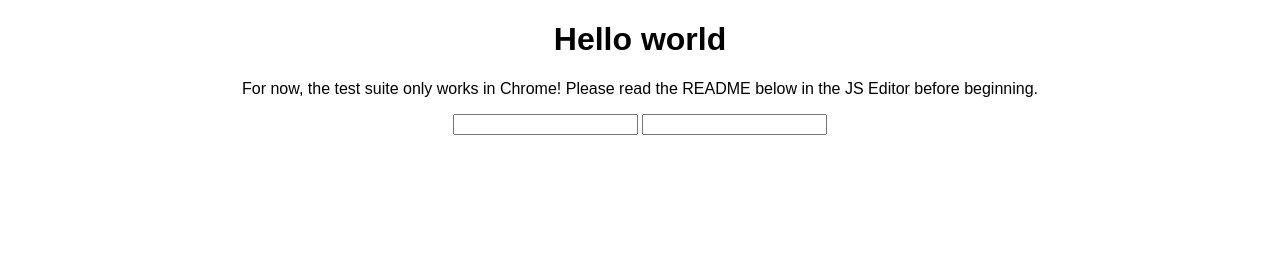
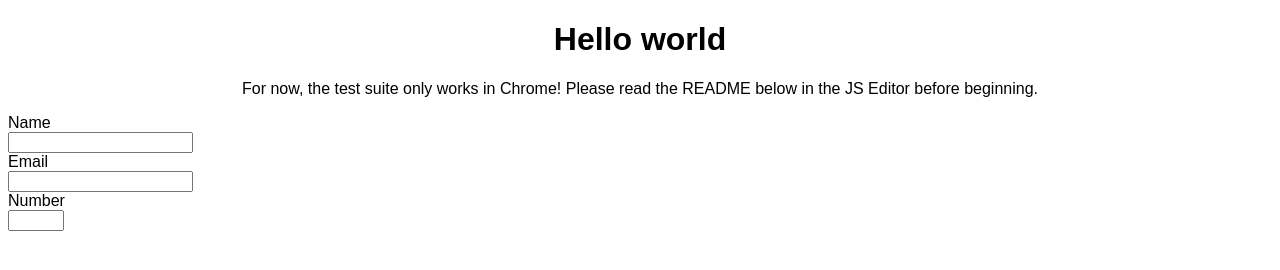
Before and after one commit to iammanny/Emmanuel-Ali, a plain HTML site: page index.html in a window 1280 px wide. Drawn offline with Linux system fonts and the light colour scheme.

Commit message:
second commit

```diff
--- a/css/style.css
+++ b/css/style.css
@@ -2,3 +2,6 @@
     text-align: center;
     font-family: sans-serif;
 }
+#Survey-form div {
+text-align: left;
+}
--- a/index.html
+++ b/index.html
@@ -13,9 +13,22 @@
         Please read the README below in the JS Editor before beginning.</p>
     </div>
     <form id="Survey-form">
-      <input type="text" id="name" />
 
-      <input type="email" id="email" />
+
+      <div>
+        <label for="name">Name</label><br>
+      <input type="text" id="name" name="name"  required>
+    </div>
+    <div>
+      <label for="email">Email </label><br>
+
+      <input type="email" id="email" name="email">
+    </div>
+    <div>
+      <label for="number">Number</label><br>
+
+      <input type="number" name="" id="number" name="number" min="10" max="20">
+    </div>
 
     </form>
 
```
